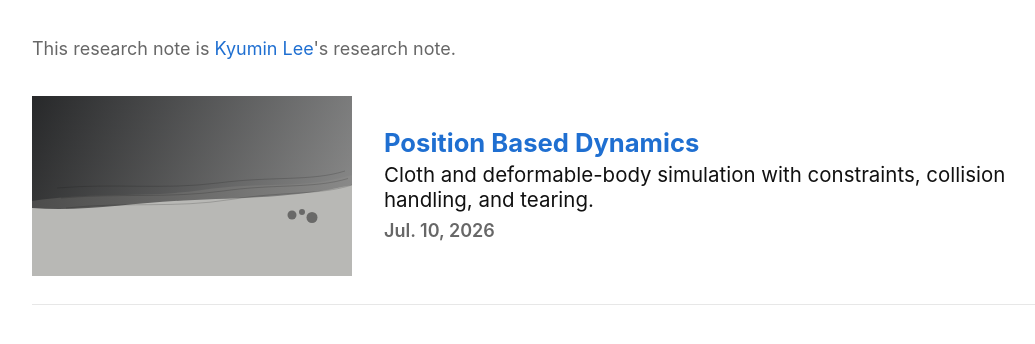
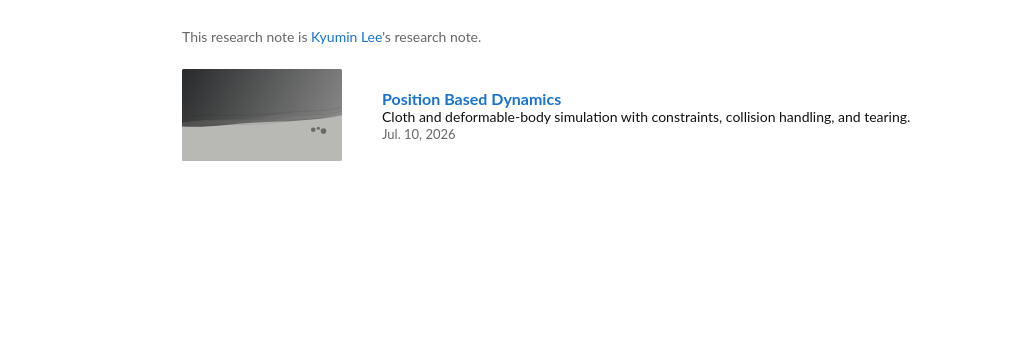
Before and after one commit to QjaYo/research-notes, a Jekyll site: the page built from index.html, in a window 1280 px wide. Shown: the top 344 px of the page, without its empty margins (78-1113 px from the left). Built offline with Jekyll 4.4.1, drawn with Linux system fonts in a browser that asks for light colours.

Commit message:
Match note item sizing to homepage

```diff
--- a/assets/css/styles.css
+++ b/assets/css/styles.css
@@ -1,8 +1,9 @@
 :root {
-  --text: #252525;
-  --muted: #676767;
-  --line: #e7e7e7;
-  --link: #1f6fd1;
+  --text: #000000;
+  --muted: #666666;
+  --line: #dddddd;
+  --link: #1772d0;
+  --hover: #f09228;
   --page: #ffffff;
 }
 
@@ -14,9 +15,9 @@ body {
   margin: 0;
   background: var(--page);
   color: var(--text);
-  font-family: -apple-system, BlinkMacSystemFont, "Segoe UI", Helvetica, Arial, sans-serif;
-  font-size: 18px;
-  line-height: 1.45;
+  font-family: "Lato", Verdana, Helvetica, sans-serif;
+  font-size: 14px;
+  line-height: normal;
 }
 
 a {
@@ -25,17 +26,19 @@ a {
 }
 
 a:hover {
-  text-decoration: underline;
+  color: var(--hover);
+  text-decoration: none;
 }
 
 .page {
-  width: min(1060px, calc(100% - 32px));
+  width: 100%;
+  max-width: 800px;
   margin: 0 auto;
-  padding: 36px 0 64px;
+  padding: 28px 0 48px;
 }
 
 .intro {
-  margin-bottom: 34px;
+  padding: 0 20px 14px;
   color: var(--muted);
 }
 
@@ -45,23 +48,23 @@ a:hover {
 
 .note-list {
   display: grid;
-  gap: 28px;
+  gap: 0;
 }
 
 .note-item {
   display: grid;
-  grid-template-columns: 320px minmax(0, 1fr);
-  gap: 32px;
+  grid-template-columns: 200px minmax(0, 1fr);
+  gap: 0;
   align-items: center;
-  padding-bottom: 28px;
-  border-bottom: 1px solid var(--line);
+  padding: 10px 20px;
 }
 
 .note-thumb {
   display: block;
-  width: 100%;
-  aspect-ratio: 16 / 9;
+  width: 160px;
+  height: 92px;
   overflow: hidden;
+  border-radius: 2px;
   background: #efefef;
 }
 
@@ -73,24 +76,26 @@ a:hover {
 }
 
 .note-body h2 {
-  margin: 0 0 4px;
-  font-size: clamp(1.45rem, 2vw, 2rem);
-  line-height: 1.15;
+  margin: 0;
+  font-size: 16px;
+  font-weight: bold;
+  line-height: normal;
   letter-spacing: 0;
 }
 
 .note-description {
-  margin: 0 0 6px;
-  max-width: 760px;
+  margin: 0;
+  max-width: none;
   color: #111;
-  font-size: clamp(1.05rem, 1.6vw, 1.35rem);
-  line-height: 1.22;
+  font-size: 14px;
+  line-height: normal;
 }
 
 .note-body time,
 .post time {
   color: var(--muted);
-  font-weight: 600;
+  font-size: 13px;
+  font-weight: normal;
 }
 
 .post {
@@ -120,13 +125,19 @@ a:hover {
 
 @media (max-width: 720px) {
   .page {
-    width: min(100% - 28px, 1060px);
-    padding-top: 28px;
+    width: 100%;
   }
 
   .note-item {
     grid-template-columns: 1fr;
-    gap: 14px;
+    gap: 8px;
     align-items: start;
+    padding-right: 16px;
+    padding-left: 16px;
+  }
+
+  .intro {
+    padding-right: 16px;
+    padding-left: 16px;
   }
 }
```
